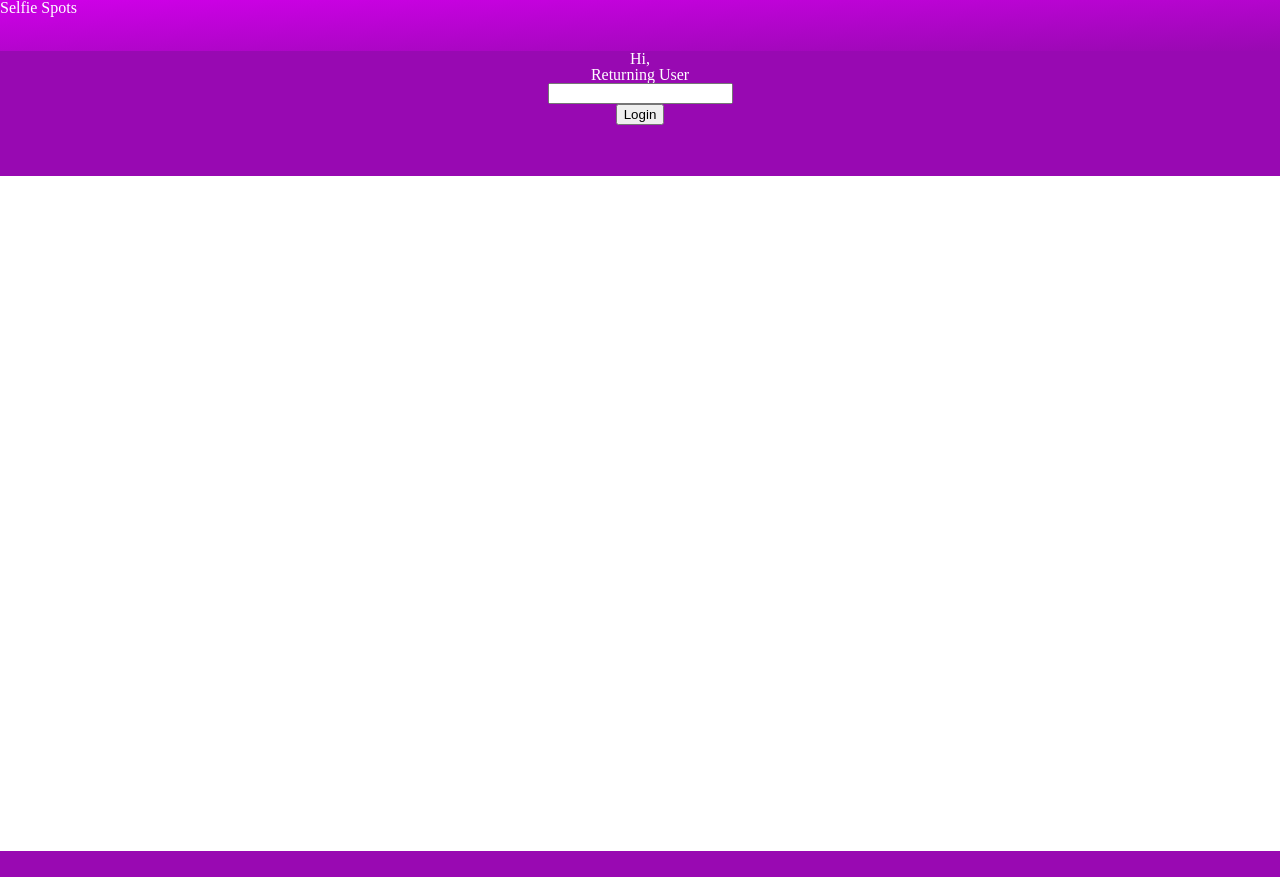
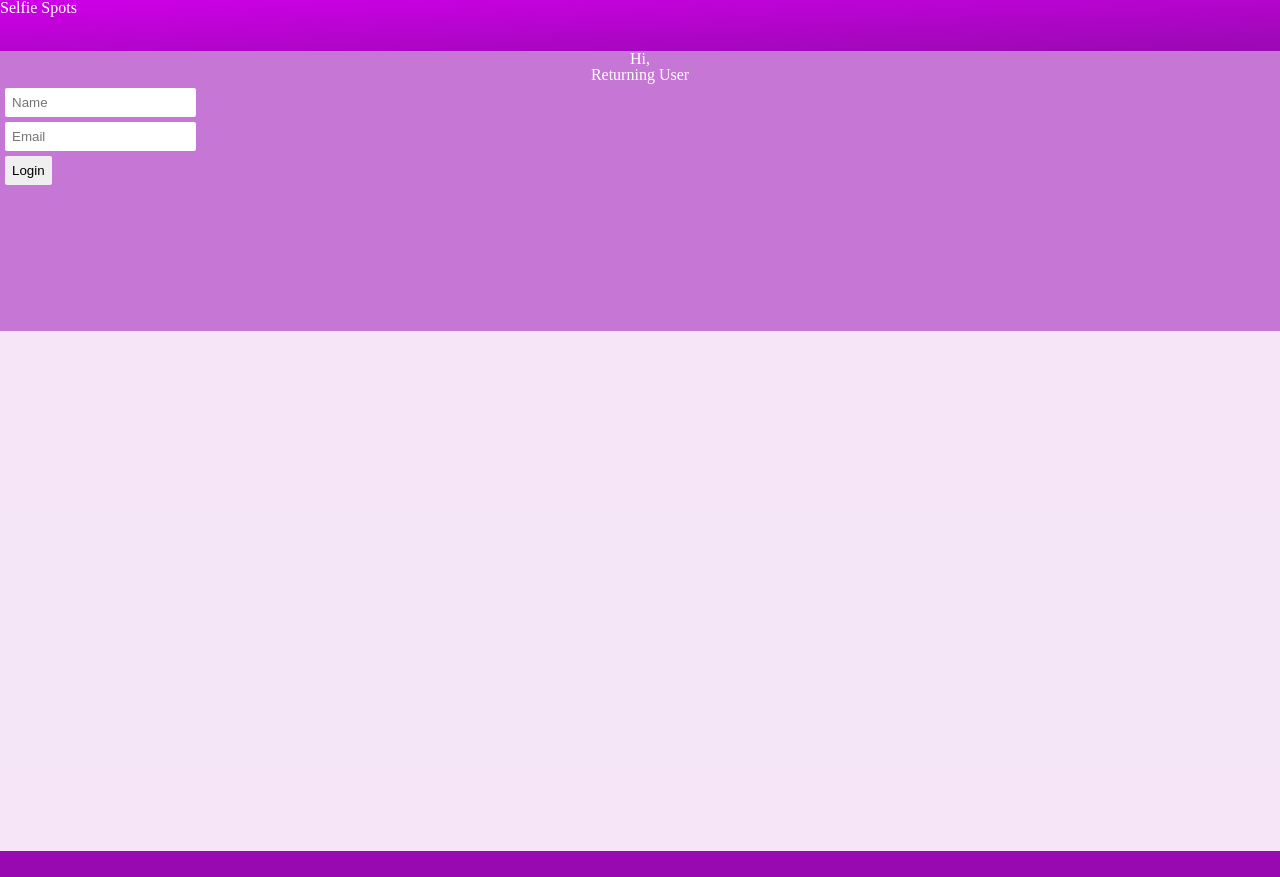
Before and after one commit to ohjonah/selfie-spots, a website: page public/index.html in a window 1280 px wide. Drawn offline with Linux system fonts and the light colour scheme; some packages are replaced by stand-ins of ours; a web font is replaced by a local one.

Commit message:
added layer over map to block it from interaction. Also added second input field for email.

```diff
--- a/public/index.html
+++ b/public/index.html
@@ -16,10 +16,14 @@
       <h1>Hi,</h1>
       <form action="/sendtoken" method="POST">
         Returning User
-        <br><input name="user" type="text">
-        <br><input type="submit" value="Login">
+        <input class="login-input" placeholder="Name" name="user" type="text">
+        <input class="login-input" placeholder="Email" name="user" type="text">
+        <input class="login-input" type="submit" value="Login">
       </form>
     </section>
+    <div class="map-protector">
+
+    </div>
 
     <section id="main">
       <div id="map"></div>
@@ -27,9 +31,9 @@
 
     <footer></footer>
   </main>
+  <script async defer src="https://maps.googleapis.com/maps/api/js?key=AIzaSyDc-PXNJF7FQIv8rmGM3QaeUV10T5JiceQ&callback=app.mainView.initializeMap"></script>
   <script src="/vendor/scripts/jquery-3.2.1.min.js"></script>
   <script src="/scripts/models/spot.js"></script>
   <script src="/scripts/views/mainView.js"></script>
-  <script async defer src="https://maps.googleapis.com/maps/api/js?key=AIzaSyDc-PXNJF7FQIv8rmGM3QaeUV10T5JiceQ&callback=app.mainView.initializeMap"></script>
 </body>
 </html>
--- a/public/styles/scss/base/_base.scss
+++ b/public/styles/scss/base/_base.scss
@@ -16,13 +16,29 @@ footer {
 }
 
 .overlay {
-  // margin: auto;
+  margin-top: 0;
   // max-width: 450px;
-  max-height: 125px;
-  background-color: #9809b2;
+  max-height: 35%;
+  background-color: rgba(152, 9, 178, .5);
   text-align: center;
   // border-radius: 10px;
   color: white;
   position: absolute;
   z-index: 10000;
 }
+
+.map-protector {
+  width: 100%;
+  height: 100%;
+  background-color: rgba(152, 9, 178, .1);
+  z-index: 9500;
+  position: absolute;
+}
+
+.login-input {
+  border-radius: 2px;
+  margin: 5px;
+  padding: 7px;
+  display: block;
+  border-width: 0;
+}
```
Also changed, not shown: public/styles/style.css, 1 other file.
